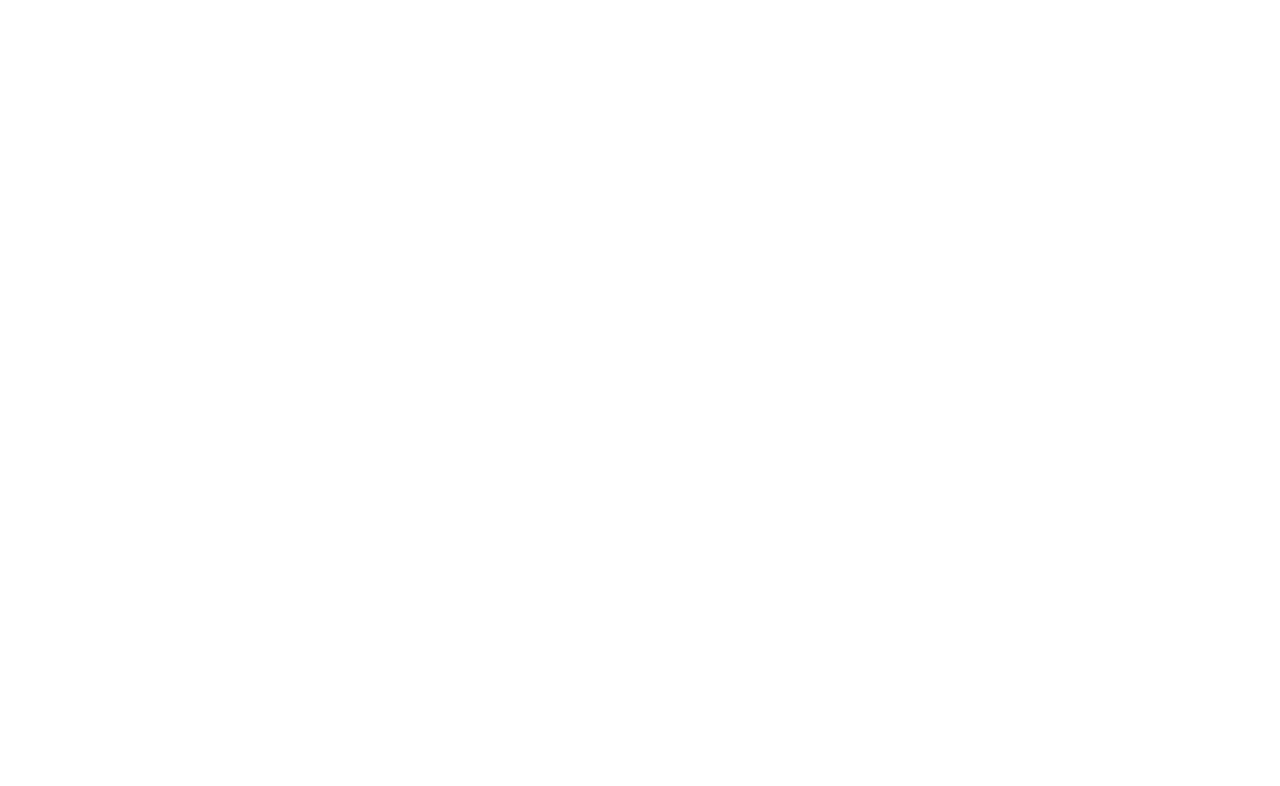
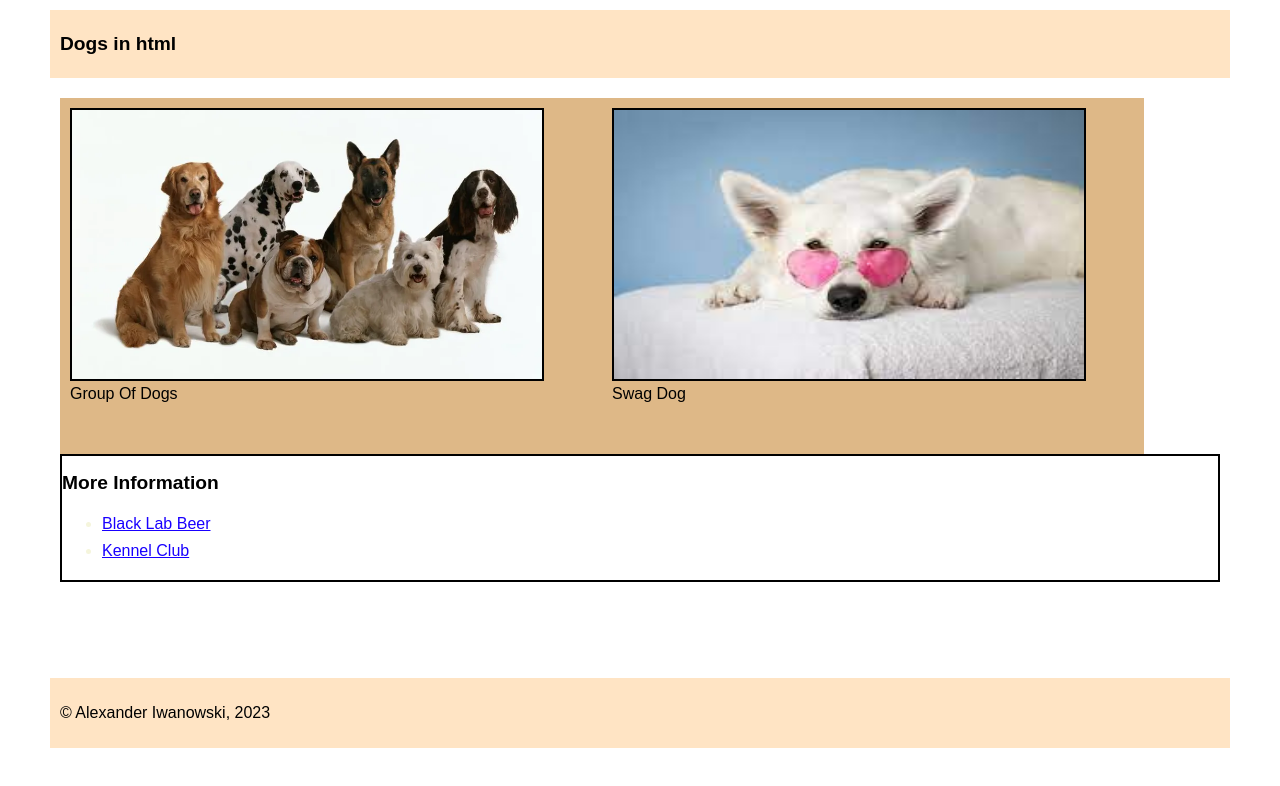
Before and after one commit to Orleander1/MIDTERM, a plain HTML site: page index.html in a window 1280 px wide. Drawn offline with Linux system fonts and the light colour scheme.

Commit message:
midterm final commit

```diff
--- a/css/main.css
+++ b/css/main.css
@@ -0,0 +1,51 @@
+body{
+    width: 100%;
+    max-width: 1200px;
+    margin: auto;
+    font: 16px Arial, sans-serif;
+}
+.structural{
+    margin: 10px;
+    padding: 10px;
+}
+h1,h2{
+    color: black;
+    font-size: larger;
+}
+main{
+    height: 70vh;
+}
+.mainimg{
+    height: 80%;
+    width: 90%;
+    border: 2px solid, black;
+}
+
+
+figure{
+    width: 45%;
+    height: 60%;
+    background-color: burlywood;
+    margin: auto;
+    padding: 10px;
+    float:left
+}
+section{
+    border: 2px solid, black;
+    font-weight: 200;
+    font-size: medium;
+    color: beige;
+    clear:both
+}
+ul > li > a{
+    color: rgb(25, 0, 255);
+}
+section a:hover{
+    color: coral;
+}
+li{
+    line-height: 170%;
+}
+header,footer{
+    background-color: bisque;
+}
--- a/index.html
+++ b/index.html
@@ -1,11 +1,46 @@
+<!--Alexander Iwanowski - 8932811-->
 <!DOCTYPE html>
 <html lang="en">
 <head>
+
     <meta charset="UTF-8">
     <meta name="viewport" content="width=device-width, initial-scale=1.0">
-    <title>Document</title>
+
+    <link rel="stylesheet" href="css/normalize.css">
+    <link rel="stylesheet" href="css/main.css">
+
+    <title>Dogs</title>
+
 </head>
 <body>
+    <header class="structural">
+        <h1>Dogs in html</h1>
+    </header>
+
+    <main class="structural">
+
+        <figure>
+            <img class="mainimg" src="images/dog-group.webp" alt="groupdog">
+            <figcaption>Group Of Dogs</figcaption>
+        </figure>
+        <figure>
+            <img class="mainimg" src="images/dog1.jpg" alt="swagdog">
+            <figcaption>Swag Dog</figcaption>
+        </figure>
+
+        <section>
+            <h2>More Information</h2>
+
+            <ul>
+            <li><a href="https://www.blacklab.beer/">Black Lab Beer</a></li>
+            <li><a href="https://www.akc.org/dog-breeds/labrador-retriever/">Kennel Club</a></li>
+            </ul>
+        </section>
+
+    </main>
+    <footer class="structural">
+        <p>&copy; Alexander Iwanowski, 2023</p>
+    </footer>
 
 </body>
 </html>
```
